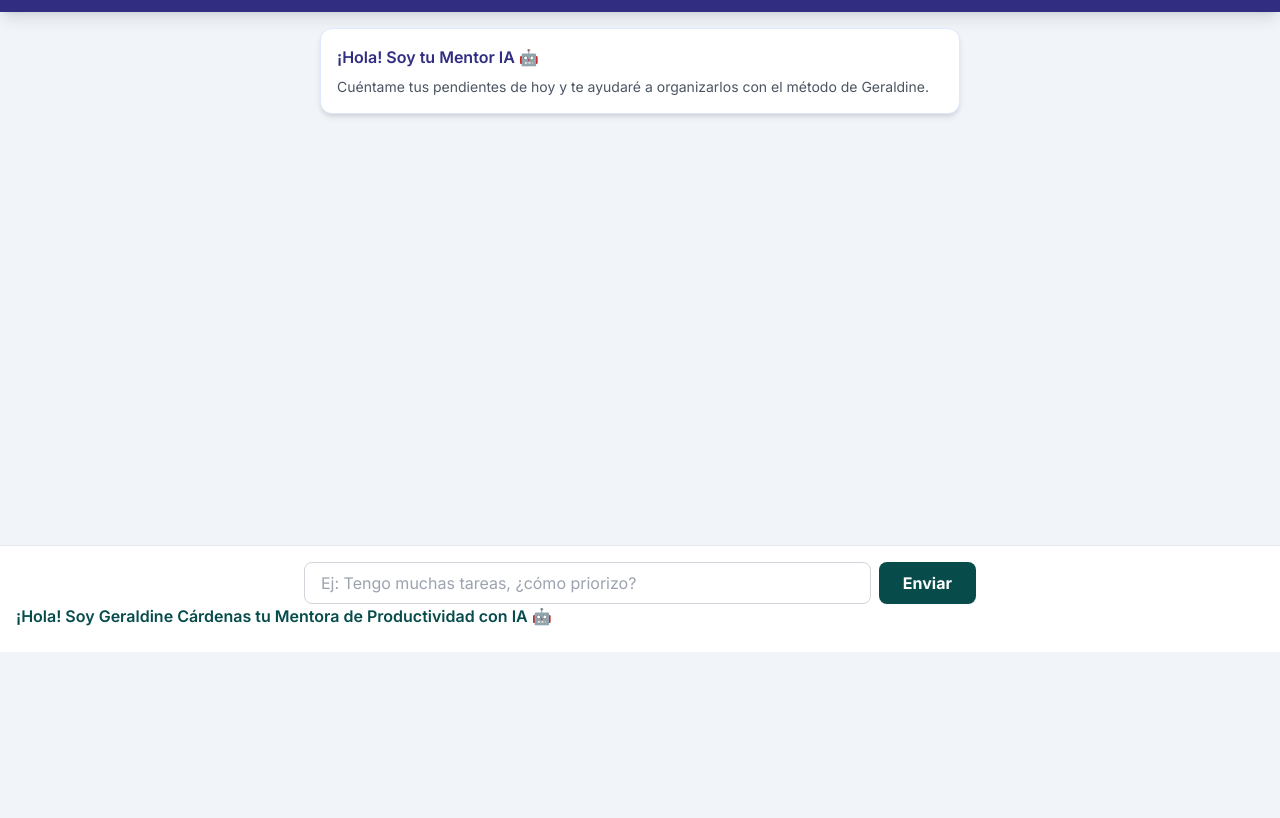
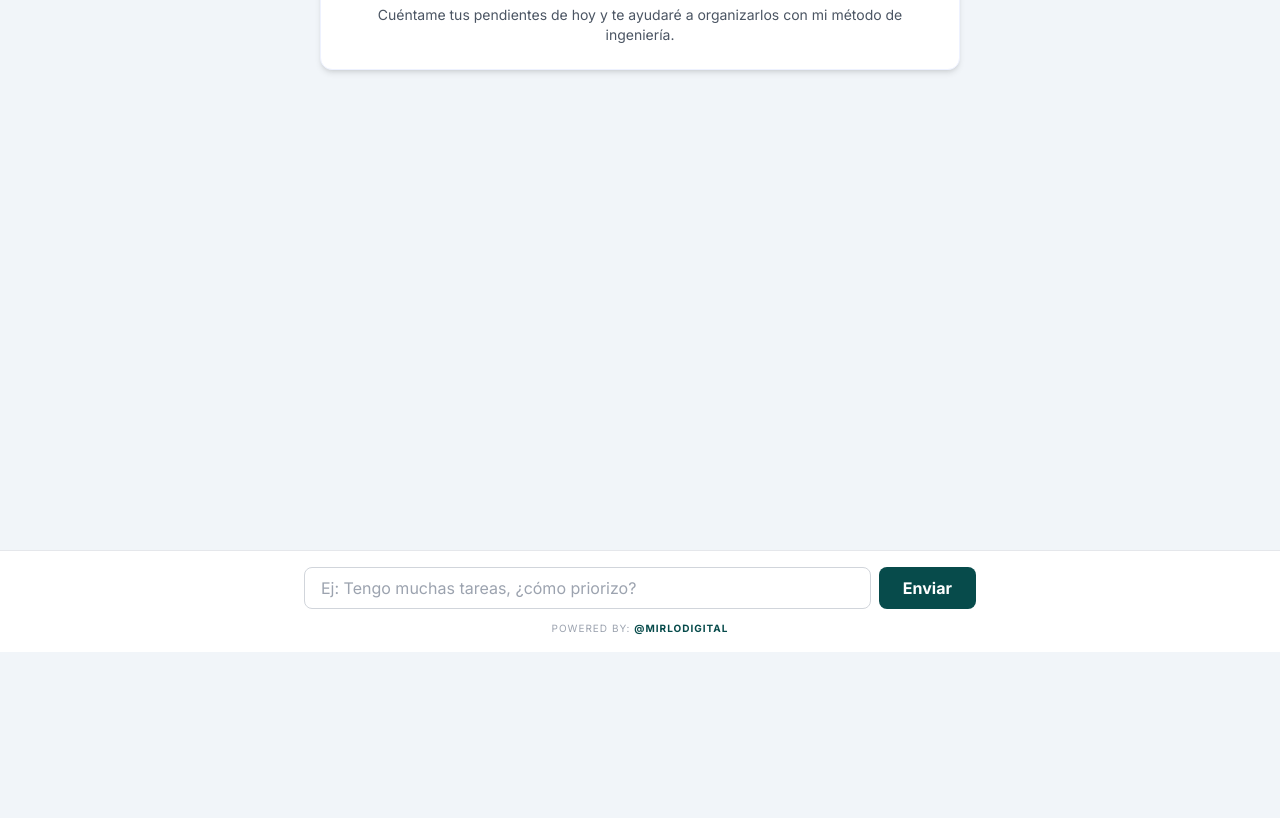
Before and after one commit to gerald1407/agilidad-mirlo, a website: page index.html in a window 1280 px wide. Shown: the part 148-966 px from the top of the page. After the commit the page ends 918 px from the top, so only its background shows below. Drawn offline with nearby package versions, Linux system fonts and the light colour scheme.

Commit message:
Update index.html

```diff
--- a/index.html
+++ b/index.html
@@ -54,15 +54,14 @@
 </head>
 <body class="flex flex-col min-h-screen">
 
-    <header class="bg-indigo-900 text-white p-4 shadow-lg text-center">
-        <h1 class="text-xl font-bold">Geraldine Cárdenas</h1>
-        <p class="text-sm opacity-80">Ingeniería & Estrategia de Valor</p>
-    </header>
-
     <main class="flex-grow p-4 max-w-2xl mx-auto w-full">
-        <div class="bg-white rounded-xl shadow-md p-4 mb-4 border border-indigo-100">
-            <p class="text-indigo-900 font-semibold mb-2">¡Hola! Soy tu Mentor IA 🤖</p>
-            <p class="text-sm text-gray-600">Cuéntame tus pendientes de hoy y te ayudaré a organizarlos con el método de Geraldine.</p>
+        <div class="bg-white rounded-xl shadow-md p-6 mb-4 border border-indigo-50">
+            <p class="text-center font-semibold mb-2" style="color: var(--primary);">
+                ¡Hola! Soy Gery tu Mentora de Productividad con IA 🤖
+            </p>
+            <p class="text-sm text-center text-gray-600">
+                Cuéntame tus pendientes de hoy y te ayudaré a organizarlos con mi método de ingeniería.
+            </p>
         </div>
 
         <div id="chat-box" class="chat-container space-y-4 mb-4 p-2"></div>
@@ -71,12 +70,20 @@
 <footer class="p-4 bg-white border-t border-gray-200 sticky bottom-0">
     <div class="max-w-2xl mx-auto flex gap-2">
         <input type="text" id="user-input" placeholder="Ej: Tengo muchas tareas, ¿cómo priorizo?"
-                   class="flex-grow border border-gray-300 rounded-lg px-4 py-2 focus:outline-none focus:ring-2 focus:ring-indigo-500">
+               class="flex-grow border border-gray-300 rounded-lg px-4 py-2 focus:outline-none focus:ring-2 focus:ring-[#5DC1B9]">
         <button onclick="sendMessage()" id="send-btn" class="text-white px-6 py-2 rounded-lg font-bold transition" style="background-color: var(--primary);">
             Enviar
         </button>
     </div>
-        <p class="text-indigo-900 font-semibold mb-2" style="color: var(--primary);">¡Hola! Soy Geraldine Cárdenas tu Mentora de Productividad con IA 🤖</p>
+
+    <div class="text-center mt-3">
+        <p class="text-[10px] text-gray-400 uppercase tracking-widest">
+            Powered by:
+            <a href="https://www.instagram.com/mirlo.digital/" target="_blank" class="font-bold hover:text-[#5DC1B9] transition-colors" style="color: var(--primary);">
+                @mirlodigital
+            </a>
+        </p>
+    </div>
 </footer>
 
 <script>
```
Lines whose indentation alone changed are shown as unchanged.
